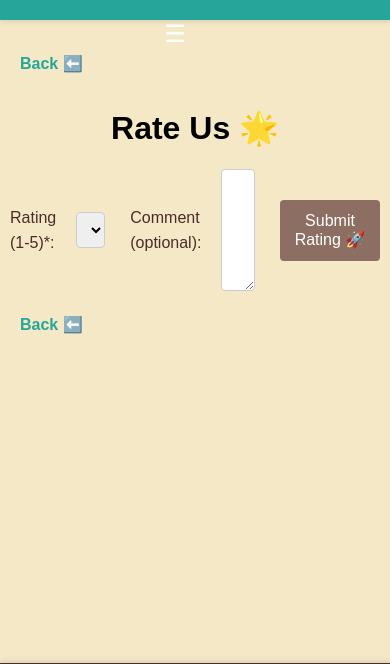
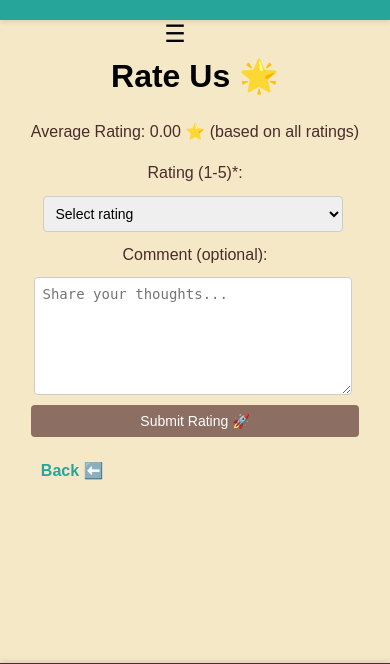
Before and after one commit to LeonardBuda/chicken-spott-online-store, a Flask app: page /rate_us in a window 390 px wide. Shown: the top 664 px of the page. Run offline with Flask 3, Linux system fonts and the light colour scheme; data that the repository does not hold is empty; parts of the project's set-up code (start-up, migrations or seed data) failed here and were passed over.

Commit message:
Optimized for mobile, added rating pop-up with Telegram, set hamburger to black, enabled Telegram for all messages

```diff
--- a/app.py
+++ b/app.py
@@ -163,20 +163,9 @@ def generate_order_number():
     return order_number
 
 # Send Telegram notification
-def send_telegram_notification(order_number, cart, total, customer_details, delivery_address=None, payment_method=None):
+def send_telegram_notification(message):
     bot_token = "7984570465:AAEOci3s55Pg07REgZR74W-8SrtqsG4GLPE"
     chat_id = "-1002522817592"
-    message = f"Order Number: {order_number}\n\nCustomer Details:\nName: {customer_details['name']}\nSurname: {customer_details.get('surname', 'N/A')}\nPhone: {customer_details['phone']}\nEmail: {customer_details['email']}\n\nOrder Details:\n"
-    for item in cart:
-        if 'quantity' in item:
-            message += f"{item['name']} - R{item['amount']:.2f} x {item['quantity']} = R{item['total']:.2f}\n"
-        else:
-            message += f"{item['name']} - R{item['amount']:.2f}\n"
-    if delivery_address:
-        delivery_fee = total - sum(item['total'] for item in cart if 'total' in item)
-        message += f"\nDelivery Address: {delivery_address}\nDelivery Fee: R{delivery_fee:.2f}\n"
-    message += f"\nPayment Method: {payment_method}\n"
-    message += f"Total: R{total:.2f} 💸\nTime: {time.strftime('%I:%M %p SAST, %B %d, %Y')} ⏰"
     url = f"https://api.telegram.org/bot{bot_token}/sendMessage"
     params = {"chat_id": chat_id, "text": message}
     try:
@@ -410,14 +399,14 @@ def checkout():
                 delivery_fee = distance_km * 6.00
                 final_total = base_total + delivery_fee
                 order_number = generate_order_number()
-                send_telegram_notification(order_number, cart_items, final_total, customer_details, address, payment_method)
+                send_telegram_notification(f"Order Number: {order_number}\n\nCustomer Details:\nName: {customer_details['name']}\nSurname: {customer_details.get('surname', 'N/A')}\nPhone: {customer_details['phone']}\nEmail: {customer_details['email']}\n\nOrder Details:\n" + "\n".join(f"{item['name']} - R{item['amount']:.2f} x {item['quantity']} = R{item['total']:.2f}" if 'quantity' in item else f"{item['name']} - R{item['amount']:.2f}" for item in cart_items) + f"\nDelivery Address: {address}\nDelivery Fee: R{delivery_fee:.2f}\nPayment Method: {payment_method}\nTotal: R{final_total:.2f} 💸\nTime: {time.strftime('%I:%M %p SAST, %B %d, %Y')} ⏰")
                 process_payment(final_total, payment_method, order_number)
                 for doc in db.collection('carts').get():
                     doc.reference.delete()
                 return jsonify({"message": f"Delivery order {order_number} placed! Total: R{final_total:.2f} (Delivery Fee: R{delivery_fee:.2f}, {distance_km:.2f} km)", "stay": True}), 200
             else:
                 order_number = generate_order_number()
-                send_telegram_notification(order_number, cart_items, base_total, customer_details, None, payment_method)
+                send_telegram_notification(f"Order Number: {order_number}\n\nCustomer Details:\nName: {customer_details['name']}\nSurname: {customer_details.get('surname', 'N/A')}\nPhone: {customer_details['phone']}\nEmail: {customer_details['email']}\n\nOrder Details:\n" + "\n".join(f"{item['name']} - R{item['amount']:.2f} x {item['quantity']} = R{item['total']:.2f}" if 'quantity' in item else f"{item['name']} - R{item['amount']:.2f}" for item in cart_items) + f"\nPayment Method: {payment_method}\nTotal: R{base_total:.2f} 💸\nTime: {time.strftime('%I:%M %p SAST, %B %d, %Y')} ⏰")
                 process_payment(base_total, payment_method, order_number)
                 for doc in db.collection('carts').get():
                     doc.reference.delete()
@@ -446,13 +435,29 @@ def rate_us():
             comment = request.form.get('comment', '')
             if not rating:
                 return jsonify({"error": "Rating is required"}), 400
-            db.collection('ratings').document().set({"rating": int(rating), "comment": comment, "timestamp": time.time()})
-            return jsonify({"message": "Thank you for your rating!"}), 200
+            rating_int = int(rating)
+            if rating_int < 1 or rating_int > 5:
+                return jsonify({"error": "Rating must be between 1 and 5"}), 400
+            db.collection('ratings').document().set({"rating": rating_int, "comment": comment, "timestamp": time.time()})
+
+            # Calculate average rating
+            ratings = [doc.to_dict()["rating"] for doc in db.collection('ratings').get()]
+            average_rating = sum(ratings) / len(ratings) if ratings else 0.0
+
+            # Send Telegram notification
+            message = f"New Rating 📬\nRating: {rating_int} 🌟\nComment: {comment}\nAverage Rating: {average_rating:.2f} ⭐\nTime: {time.strftime('%I:%M %p SAST, %B %d, %Y')} ⏰"
+            send_telegram_notification(message)
+            return jsonify({"message": f"Thank you for your rating! Average Rating: {average_rating:.2f} ⭐", "average_rating": average_rating}), 200
         except ValueError as ve:
             return jsonify({"error": f"Invalid rating: {str(ve)}"}), 400
         except Exception as e:
             return jsonify({"error": f"Rating submission failed: {str(e)}"}), 500
-    return render_template('rate_us.html')
+    try:
+        ratings = [doc.to_dict()["rating"] for doc in db.collection('ratings').get()]
+        average_rating = sum(ratings) / len(ratings) if ratings else 0.0
+        return render_template('rate_us.html', average_rating=average_rating)
+    except Exception as e:
+        return render_template('rate_us.html', average_rating=0.0)
 
 @app.route('/gallery')
 def gallery():
@@ -468,14 +473,8 @@ def contact():
             if not name or not email or not message:
                 return jsonify({"error": "All fields are required"}), 400
             db.collection('contacts').document().set({"name": name, "email": email, "message": message, "timestamp": time.time()})
-            bot_token = "7984570465:AAEOci3s55Pg07REgZR74W-8SrtqsG4GLPE"
-            chat_id = "-1002522817592"
-            notification_message = f"New Contact Message 📬\nName: {name} 🌟\nEmail: {email} ✉️\nMessage: {message} 📝\nTime: {time.strftime('%I:%M %p SAST, %B %d, %Y')} ⏰"
-            url = f"https://api.telegram.org/bot{bot_token}/sendMessage"
-            params = {"chat_id": chat_id, "text": notification_message}
-            response = requests.post(url, data=params, timeout=10)
-            if response.status_code != 200 or not response.json().get("ok"):
-                print(f"Failed to send contact notification: {response.text} ⚠️")
+            message = f"New Contact Message 📬\nName: {name} 🌟\nEmail: {email} ✉️\nMessage: {message} 📝\nTime: {time.strftime('%I:%M %p SAST, %B %d, %Y')} ⏰"
+            send_telegram_notification(message)
             return jsonify({"message": "Message sent successfully! 🚀"}), 200
         except Exception as e:
             return jsonify({"error": f"Contact submission failed: {str(e)}"}), 500
@@ -490,14 +489,8 @@ def track_order():
             if not order_number or not phone:
                 return jsonify({"error": "Order number and phone are required"}), 400
             db.collection('tracking_requests').document().set({"order_number": order_number, "phone": phone, "timestamp": time.time()})
-            bot_token = "7984570465:AAEOci3s55Pg07REgZR74W-8SrtqsG4GLPE"
-            chat_id = "-1002522817592"
-            notification_message = f"New Order Tracking Request 📬\nOrder Number: {order_number} 🌟\nPhone: {phone} 📱\nTime: {time.strftime('%I:%M %p SAST, %B %d, %Y')} ⏰\nPlease follow up! 🚨"
-            url = f"https://api.telegram.org/bot{bot_token}/sendMessage"
-            params = {"chat_id": chat_id, "text": notification_message}
-            response = requests.post(url, data=params, timeout=10)
-            if response.status_code != 200 or not response.json().get("ok"):
-                print(f"Failed to send tracking request notification: {response.text} ⚠️")
+            message = f"New Order Tracking Request 📬\nOrder Number: {order_number} 🌟\nPhone: {phone} 📱\nTime: {time.strftime('%I:%M %p SAST, %B %d, %Y')} ⏰\nPlease follow up! 🚨"
+            send_telegram_notification(message)
             return jsonify({"message": "Request submitted! We’ll get back to you soon. 🚀"}), 200
         except Exception as e:
             return jsonify({"error": f"Tracking request failed: {str(e)}"}), 500
--- a/templates/base.html
+++ b/templates/base.html
@@ -47,7 +47,7 @@
         .hamburger {
             display: none;
             font-size: 24px;
-            color: #fff;
+            color: #000000; /* Black hamburger menu */
             background: none;
             border: none;
             cursor: pointer;
@@ -64,22 +64,9 @@
             text-align: center;
             margin-bottom: 15px;
         }
-        .menu-item {
-            display: flex;
-            justify-content: space-between;
-            align-items: center;
-            margin-bottom: 15px;
-            padding: 15px;
-            background: #f9f1e7;
-            border-left: 4px solid #26a69a;
-            border-radius: 4px;
-        }
-        .menu-item .description {
-            flex-grow: 1;
-            margin-right: 10px;
-        }
         form {
             display: flex;
+            flex-direction: column;
             gap: 10px;
             align-items: center;
         }
@@ -89,10 +76,11 @@
             border: 1px solid #ccc;
             border-radius: 4px;
             font-size: 16px;
-            width: 4em;
+            width: 100%;
+            max-width: 300px;
         }
         select {
-            width: 150px;
+            width: 100%;
             padding: 10px;
         }
         textarea {
@@ -136,18 +124,6 @@
         footer a {
             color: #d4e157;
         }
-        img {
-            max-width: 100%;
-            height: auto;
-            border-radius: 4px;
-            margin: 10px 0;
-        }
-        .contact-form {
-            display: flex;
-            flex-direction: column;
-            align-items: center;
-            gap: 15px;
-        }
         @media (max-width: 600px) {
             .hamburger {
                 display: block;
@@ -180,29 +156,13 @@
             .content {
                 padding: 10px;
             }
-            .menu-item {
-                flex-direction: column;
-                text-align: left;
-                padding: 10px;
+            form {
+                width: 100%;
             }
-            .menu-item form {
-                margin-top: 10px;
-                width: 100%;
-                flex-direction: column;
-                gap: 8px;
-            }
-            input[type="number"], select, button {
+            input[type="number"], select, input[type="text"], input[type="email"], textarea, button {
                 font-size: 14px;
                 padding: 8px;
                 width: 100%;
-                max-width: 100%;
-            }
-            select {
-                width: 100%;
-            }
-            button {
-                padding: 12px;
-                font-size: 16px;
             }
         }
     </style>
@@ -242,26 +202,6 @@
             hamburger.addEventListener('click', () => {
                 navMenu.classList.toggle('active');
             });
-            const forms = document.querySelectorAll('form[action="/add_to_cart"]');
-            forms.forEach(form => {
-                form.addEventListener('submit', function(e) {
-                    e.preventDefault();
-                    const formData = new FormData(this);
-                    fetch('/add_to_cart', {
-                        method: 'POST',
-                        body: formData
-                    })
-                    .then(response => response.json())
-                    .then(data => {
-                        if (data.message) {
-                            alert(data.message);
-                        } else if (data.error) {
-                            alert('Error: ' + data.error);
-                        }
-                    })
-                    .catch(error => alert('Error submitting form: ' + error));
-                });
-            });
         });
     </script>
 </body>
--- a/templates/rate_us.html
+++ b/templates/rate_us.html
@@ -1,20 +1,43 @@
 {% extends "base.html" %}
 {% block title %}Rate Us - 010 Café{% endblock %}
 {% block content %}
-    <p><a href="{{ url_for('home') }}">Back ⬅️</a></p>
     <h1>Rate Us 🌟</h1>
-    <form method="POST" action="{{ url_for('rate_us') }}">
-        <label for="rating">Rating (1-5)*:</label><br>
-        <select id="rating" name="rating" required>
+    <p>Average Rating: {{ average_rating|floatformat(2) }} ⭐ (based on all ratings)</p>
+    <form method="POST" id="ratingForm">
+        <label for="rating">Rating (1-5)*:</label>
+        <select name="rating" id="rating" required>
+            <option value="" disabled selected>Select rating</option>
             <option value="5">5 - Excellent</option>
             <option value="4">4 - Very Good</option>
             <option value="3">3 - Good</option>
             <option value="2">2 - Fair</option>
             <option value="1">1 - Poor</option>
-        </select><br><br>
-        <label for="comment">Comment (optional):</label><br>
-        <textarea id="comment" name="comment"></textarea><br><br>
+        </select>
+        <label for="comment">Comment (optional):</label>
+        <textarea name="comment" id="comment" placeholder="Share your thoughts..."></textarea>
         <button type="submit">Submit Rating 🚀</button>
     </form>
     <p><a href="{{ url_for('home') }}">Back ⬅️</a></p>
+    <script>
+        document.addEventListener('DOMContentLoaded', function() {
+            document.getElementById('ratingForm').addEventListener('submit', function(e) {
+                e.preventDefault();
+                const formData = new FormData(this);
+                fetch('/rate_us', {
+                    method: 'POST',
+                    body: formData
+                })
+                .then(response => response.json())
+                .then(data => {
+                    if (data.error) {
+                        alert('Error: ' + data.error);
+                    } else {
+                        alert(data.message);
+                        location.reload(); // Refresh to update average rating
+                    }
+                })
+                .catch(error => alert('Error submitting rating: ' + error));
+            });
+        });
+    </script>
 {% endblock %}
```
Also changed, not shown: templates/checkout.html (+20 -16 lines), templates/contact.html (+31 -10 lines), templates/track_order.html (+25 -8 lines).
